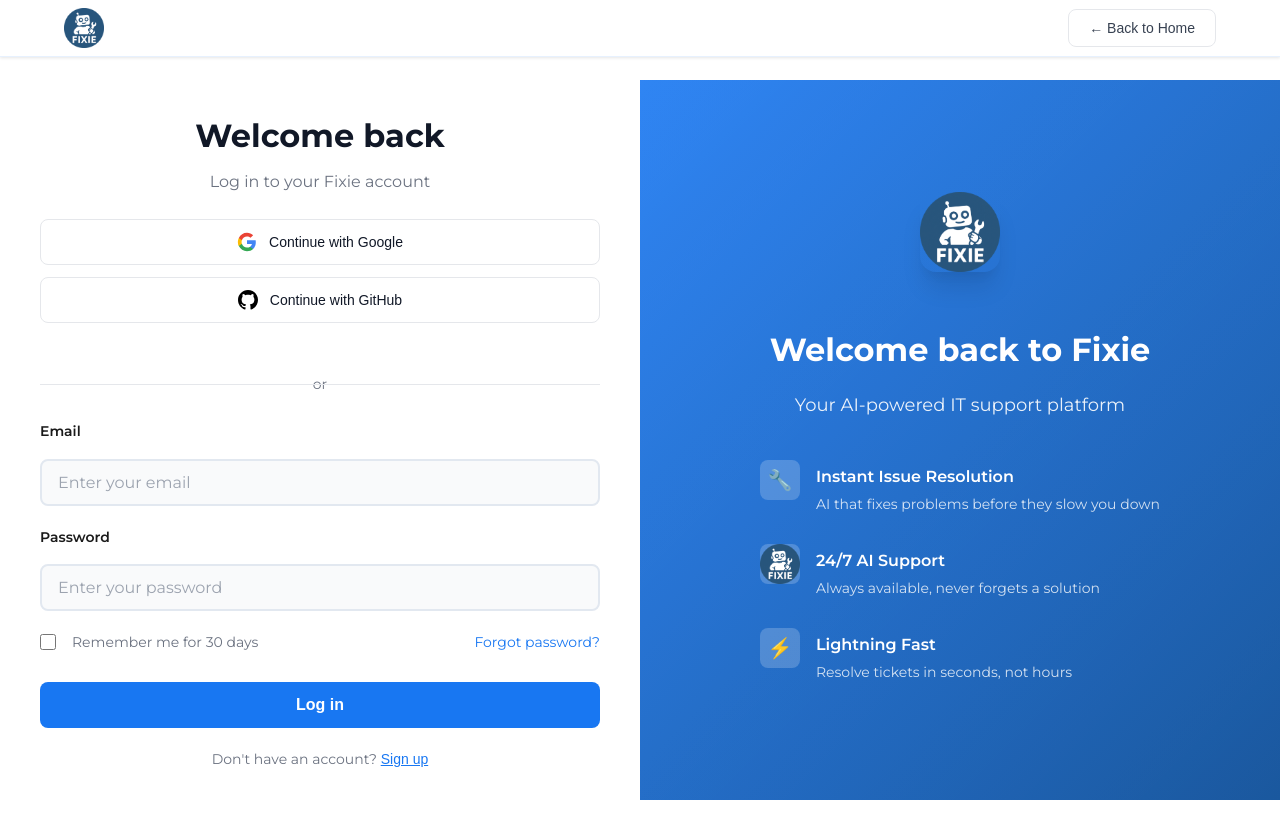
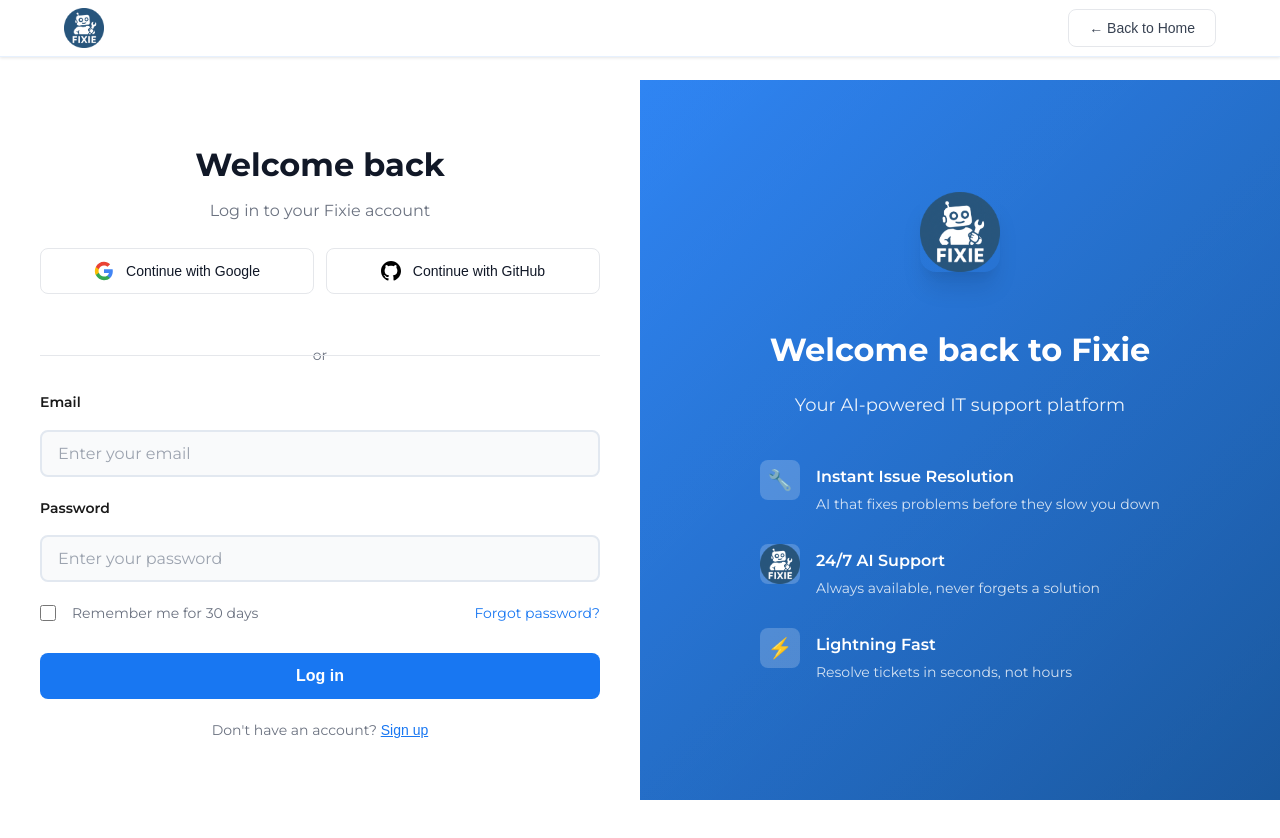
Before and after one commit to JohnsonManuel/Fixie, a React (Create React App) app: page / in a window 1280 px wide. Both pictures are taken after a click on the button "Log in". Shown: the top 838 px of the page. Built offline with nearby package versions, Linux system fonts and the light colour scheme; no server answers.

Commit message:
Fix social buttons alignment and stat colors

```diff
--- a/src/styles/Login.css
+++ b/src/styles/Login.css
@@ -122,7 +122,7 @@
 /* Social Login */
 .social-login {
   display: flex;
-  flex-direction: column;
+  flex-direction: row;
   gap: 12px;
   margin-bottom: 24px;
 }
@@ -141,6 +141,7 @@
   font-weight: 500;
   cursor: pointer;
   transition: all 0.2s ease;
+  flex: 1;
 }
 
 .social-btn:hover {
--- a/src/styles/Signup.css
+++ b/src/styles/Signup.css
@@ -121,7 +121,7 @@
 /* Social Login */
 .social-login {
   display: flex;
-  flex-direction: column;
+  flex-direction: row;
   gap: 12px;
   margin-bottom: 24px;
 }
@@ -140,6 +140,7 @@
   font-weight: 500;
   cursor: pointer;
   transition: all 0.2s ease;
+  flex: 1;
 }
 
 .social-btn:hover {
@@ -369,8 +370,11 @@
 
 .stat-label {
   font-size: 14px;
+  color: white;
   opacity: 0.8;
 }
+
+
 
 /* Responsive Design */
 @media (max-width: 1024px) {
```
